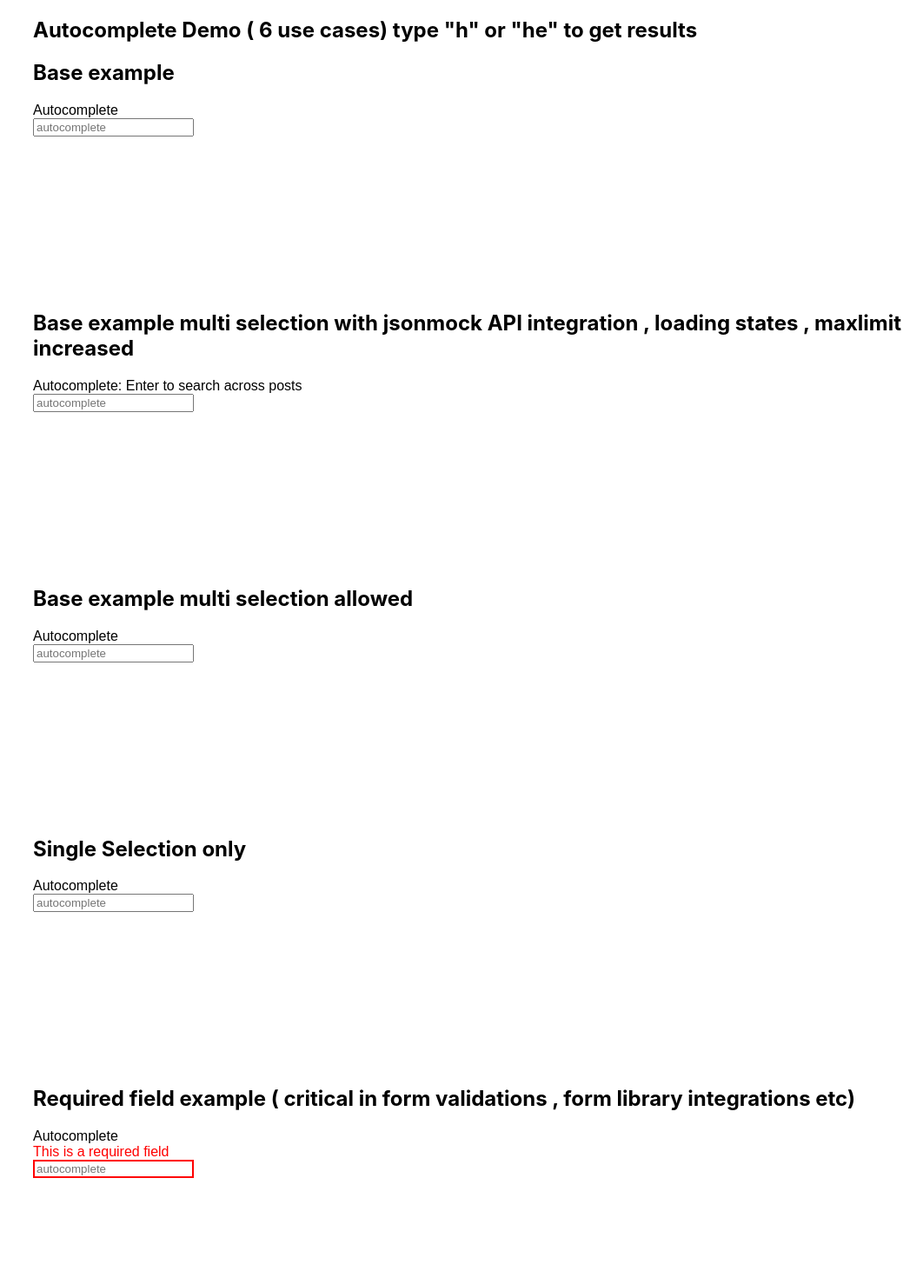
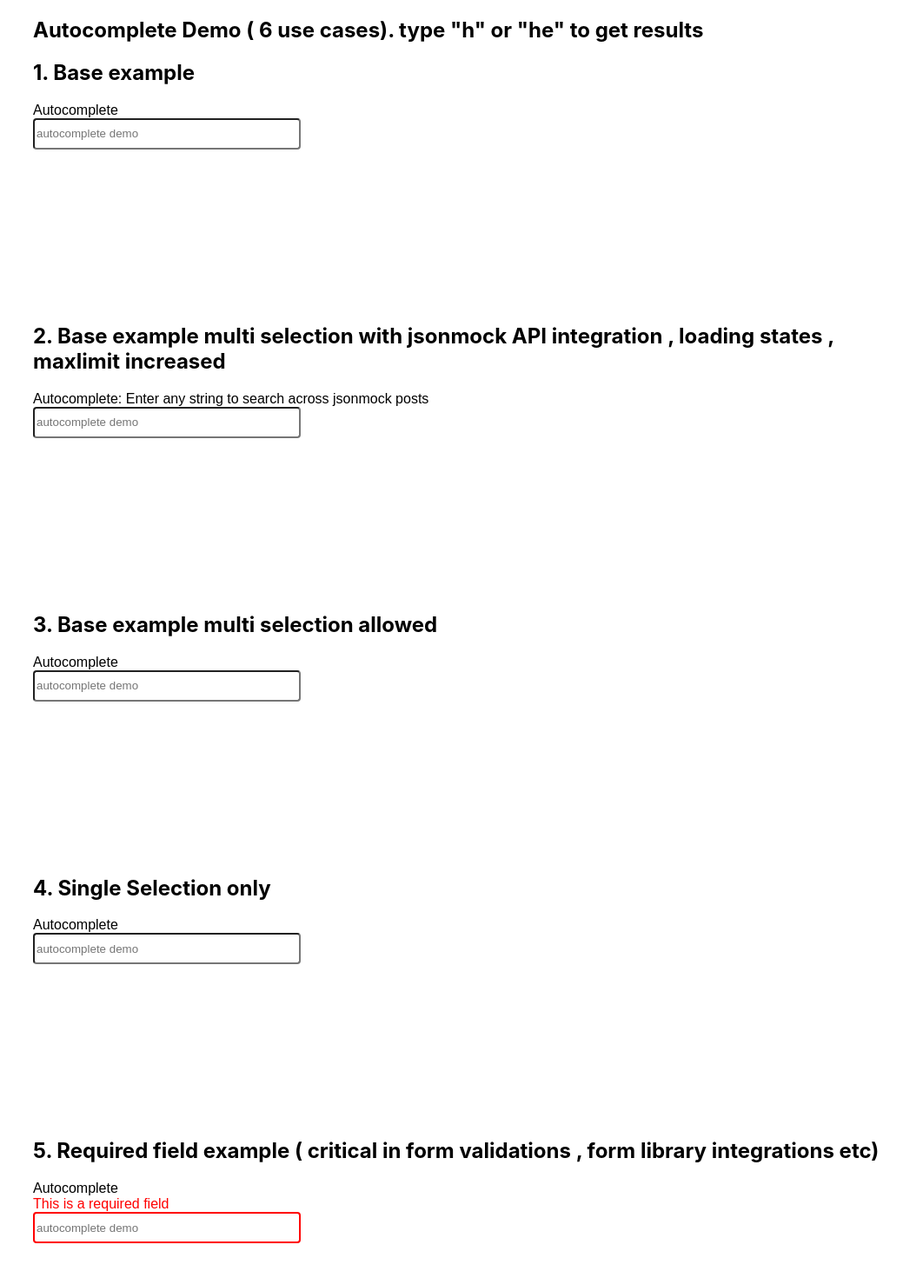
Before and after one commit to sktguha/deel, a React (Create React App) app: page / in a window 1280 px wide. Shown: the top 1470 px of the page at 87% size, without its empty margins (218-1280 px from the left). Built offline with nearby package versions, Linux system fonts and the light colour scheme.

Commit message:
add more ui elements

```diff
--- a/src/App.css
+++ b/src/App.css
@@ -4,6 +4,13 @@
 .input-box-error{
   border: 2px solid red;
 }
+
+.input-box {
+  border-radius: 4px;
+  width: 300px;
+  height: 30px;
+}
+
 .error-text {
   color: red;
   text-align: left;
@@ -11,6 +18,8 @@
 
 .available-options-to-select{
   z-index: 9999;
+  position: relative;
+  max-width: 300px;
 }
 
 .main-container {
--- a/src/App.tsx
+++ b/src/App.tsx
@@ -5,29 +5,29 @@ import { Driver } from "./components/Driver";
 
 export default function App(){
   return <div className="main-container">
-    <h2>Autocomplete Demo ( 6 use cases) type "h" or "he" to get results</h2>
+    <h2>Autocomplete Demo ( 6 use cases). type "h" or "he" to get results</h2>
     <section>
-      <h2>Base example</h2>
+      <h2>1. Base example</h2>
       <Driver />
     </section>
     <section>
-      <h2>Base example multi selection with jsonmock API integration , loading states , maxlimit increased</h2>
-      <Driver label={"Autocomplete: Enter to search across posts"} maxDisplayItems={18} api/>
+      <h2>2. Base example multi selection with jsonmock API integration , loading states , maxlimit increased</h2>
+      <Driver label={"Autocomplete: Enter any string to search across jsonmock posts"} maxDisplayItems={18} api/>
     </section>
     <section>
-      <h2>Base example multi selection allowed</h2>
+      <h2>3. Base example multi selection allowed</h2>
       <Driver />
     </section>
     <section>
-      <h2>Single Selection only</h2>
+      <h2>4. Single Selection only</h2>
       <Driver single/>
     </section>
     <section>
-      <h2>Required field example ( critical in form validations , form library integrations etc)</h2>
+      <h2>5. Required field example ( critical in form validations , form library integrations etc)</h2>
       <Driver required/>
     </section>
     <section>
-      <h2>Custom errorText example according to custom logic( critical in form validations , form library integrations etc)</h2>
+      <h2>6. Custom errorText example according to custom logic( critical in form validations , form library integrations etc)</h2>
       <Driver errorTextProp="Customised error text according to custom form logic"/>
     </section>
   </div>
--- a/src/components/AutoComplete.tsx
+++ b/src/components/AutoComplete.tsx
@@ -2,7 +2,7 @@ import { useState, useRef } from "react";
 import { ItemsDisplay } from "./ItemsDisplay";
 
 export function AutoComplete({
-  placeholder = "autocomplete",
+  placeholder = "autocomplete demo",
   label = "Autocomplete",
   single = false,
   errorText,
```
